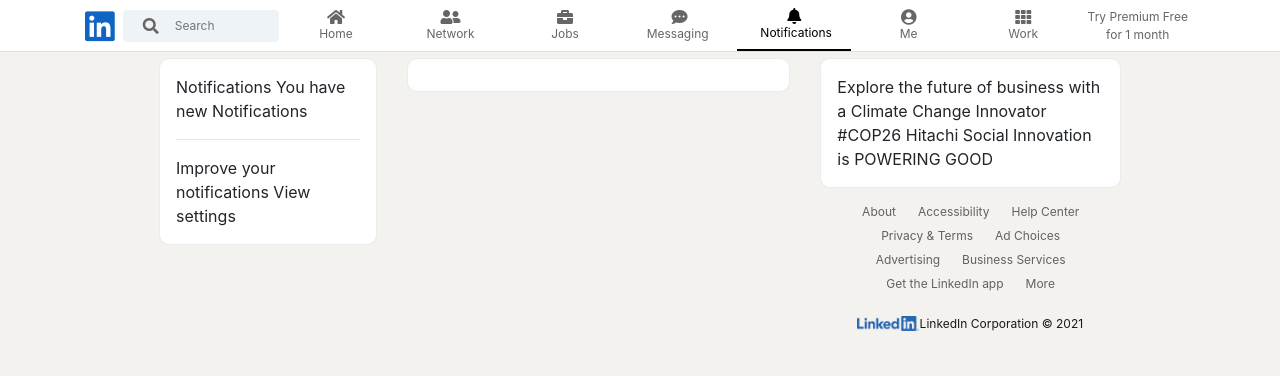
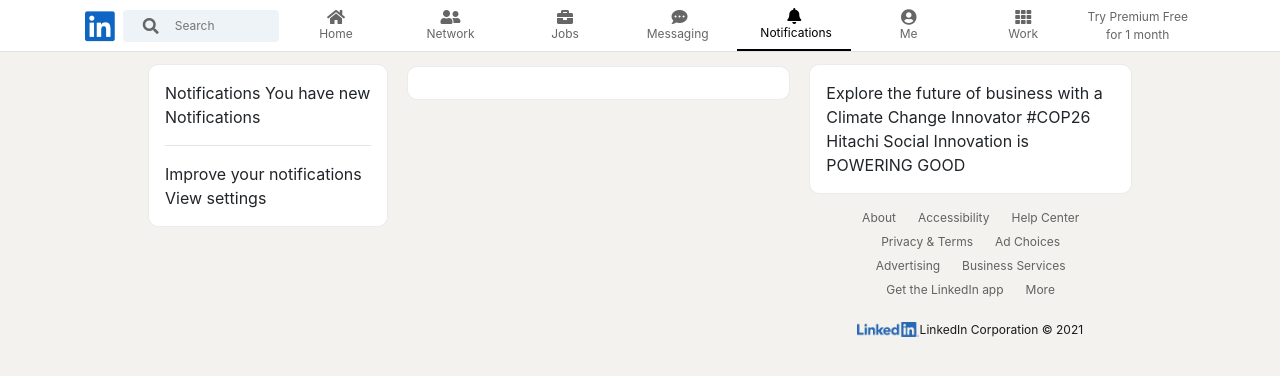
Before and after one commit to sgf-HonestAnt/Build-Week-LinkedIn-Clone, a React (Create React App) app: page /notifications in a window 1280 px wide. Shown: the top 376 px of the page. Built offline with nearby package versions, Linux system fonts and the light colour scheme.

Commit message:
repositioned cols

```diff
--- a/src/components/FeedPage/FeedPage.jsx
+++ b/src/components/FeedPage/FeedPage.jsx
@@ -20,7 +20,7 @@
 
   return (
     <Row>
-      <Col xs={4} md={3}>
+      <Col xs={4} md={3} className="mt-2 px-1">
         <div className="section-card p-0">
           <MyProfileCard id="me" />
         </div>
@@ -28,7 +28,7 @@
           <CommunityCard />
         </div>
       </Col>
-      <Col xs={8} md={5}>
+      <Col xs={8} md={5} className="mt-2">
         <div className="section-card p-3">
           {/* We will need to get our profile data here and pass down to MostViewedCourses for the profile image */}
           <FeedPostSection onUpdate={() => setWasUpdated(true)} />
@@ -36,7 +36,7 @@
 
         <UserPostSection posts={posts} onUpdate={() => setWasUpdated(true)} />
       </Col>
-      <Col className="d-none d-md-block" md={4}>
+      <Col className="d-none d-md-block mt-2 px-1" md={4}>
         <div className="section-card p-3">
           <AddToYourFeed />
         </div>
--- a/src/components/Notifications/Notifications.jsx
+++ b/src/components/Notifications/Notifications.jsx
@@ -6,18 +6,18 @@
 const Notifications = () => {
   return (
     <Row>
-      <Col xs={4} md={3}>
-        <div className="section-card p-3">
+      <Col xs={4} md={3} className="mt-2 px-1">
+        <div className="section-card p-3 mt-2">
           <NotificationsLeft />
         </div>
       </Col>
-      <Col xs={8} md={5}>
+      <Col xs={8} md={5} className="mt-2">
         <div className="section-card p-3">
           {/* Place latest posts dynamically here, same as on FeedPage - then give first two a className with border light blue */}
         </div>
       </Col>
-      <Col className="d-none d-md-block" md={4}>
-      <div className="section-card p-3">
+      <Col className="d-none d-md-block mt-2 px-1" md={4}>
+      <div className="section-card p-3 mt-2">
           <NotificationsRight />
         </div>
         <div>
--- a/src/components/PostPage/PostPage.jsx
+++ b/src/components/PostPage/PostPage.jsx
@@ -25,15 +25,15 @@
 
   return (
     <Row>
-      <Col xs={4} md={3}>
+      <Col xs={4} md={3} className="mt-2 px-1">
         <div className="section-card p-0">
           <MyProfileCard id={id} />
         </div>
       </Col>
-      <Col xs={8} md={5}>
+      <Col xs={8} md={5} className="mt-2">
         {post && <SinglePost postInfo={post} onUpdate={handleUpdate} />}
       </Col>
-      <Col className="d-none d-md-block" md={4}>
+      <Col className="d-none d-md-block mt-2 px-1" md={4}>
         <div className="section-card p-3">
           <AddToYourFeed />
         </div>
--- a/src/components/ProfilePage/ProfilePage.jsx
+++ b/src/components/ProfilePage/ProfilePage.jsx
@@ -31,7 +31,7 @@
 
   return (
     <Row className="align-items-start">
-      <Col className="mb-3 mt-3 pb-1" xs={12} md={9}>
+      <Col className="mb-3 pb-1 mt-2" xs={12} md={9}>
         <div className="section-card">
           <HeroSection profileData={profileData} experiences={experiences} userId={currentUserId} isMe={isMe} onUpdate={refresh} />
         </div>
@@ -51,7 +51,7 @@
           <EducationRow isMe={isMe} />
         </div>
       </Col>
-      <Col className="d-none d-md-block my-3 px-1" md={3}>
+      <Col className="d-none d-md-block my-2 px-1" md={3}>
         <div className="section-card p-3">
           <AlsoViewed />
         </div>
```
